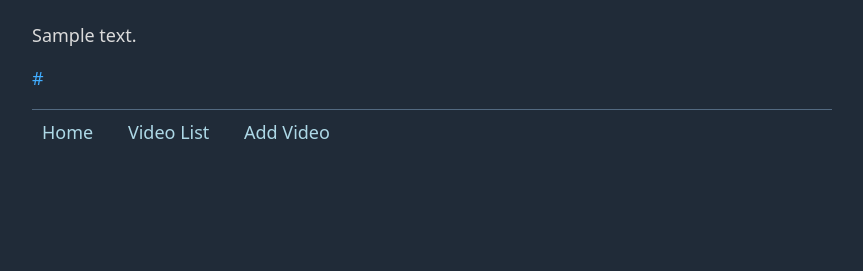
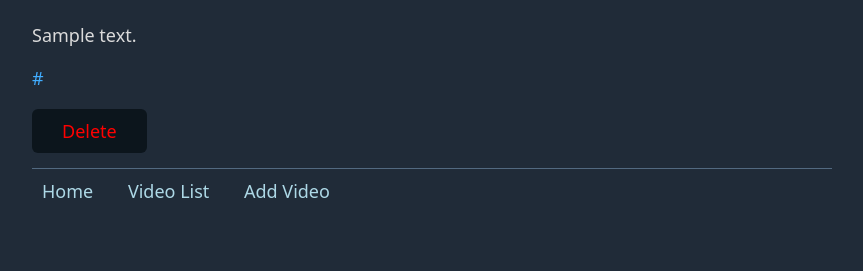
Before and after one commit to cjdufault/Video-Collector, a Django app: page /video_detail/1 in a window 1280 px wide. Shown: the part 529-800 px from the top of the page, without its empty margins (208-1071 px from the left). Run offline with Django 3.2, Linux system fonts and the light colour scheme; tables that the repository leaves empty hold one stand-in row (values such as "Sample post").

Commit message:
add delete button to video_detail page

```diff
--- a/video/video_collection/templates/video_collection/home.html
+++ b/video/video_collection/templates/video_collection/home.html
@@ -4,4 +4,8 @@
 
 <h2>Welcome to the {{ app_name }} app!</h2>
 
+{% for message in messages %}
+  <li>{{ message }}</li>
+{% endfor %}
+
 {% endblock %}
--- a/video/video_collection/templates/video_collection/video_detail.html
+++ b/video/video_collection/templates/video_collection/video_detail.html
@@ -12,4 +12,9 @@
   <a href="{{ video.url }}">{{ video.url }}</a>
 </p>
 
+<form method="POST" action="{% url 'delete_video' video.pk %}">
+    {% csrf_token %}
+    <button type="submit" style="color: red">Delete</button>
+</form>
+
 {% endblock %}
--- a/video/video_collection/urls.py
+++ b/video/video_collection/urls.py
@@ -5,5 +5,6 @@ urlpatterns = [
     path('', views.home, name='home'),
     path('add', views.add, name='add_video'),
     path('video_list', views.video_list, name='video_list'),
-    path('video_detail/<int:video_pk>', views.video_detail, name='video_detail')
+    path('video_detail/<int:video_pk>', views.video_detail, name='video_detail'),
+    path('delete_video/<int:video_pk>', views.delete_video, name='delete_video')
 ]
--- a/video/video_collection/views.py
+++ b/video/video_collection/views.py
@@ -57,3 +57,13 @@ def video_list(request):
 def video_detail(request, video_pk):
     video = get_object_or_404(Video, pk=video_pk)
     return render(request, 'video_collection/video_detail.html', {'video': video})
+
+
+def delete_video(request, video_pk):
+    if request.method == 'POST':
+        video = get_object_or_404(Video, pk=video_pk)
+        video.delete()
+
+        messages.info(request, f'Deleted {video.name}')
+
+    return redirect('home')
```
